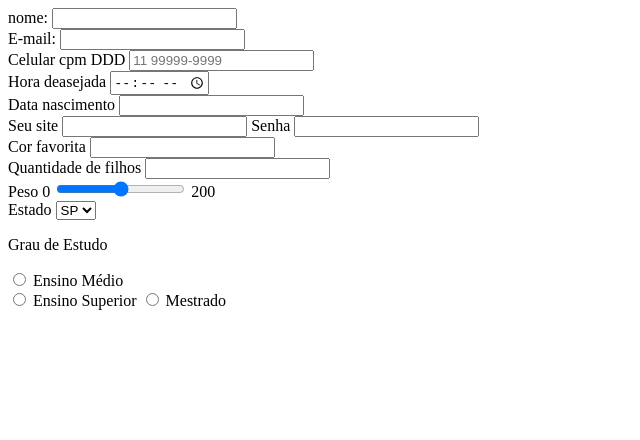
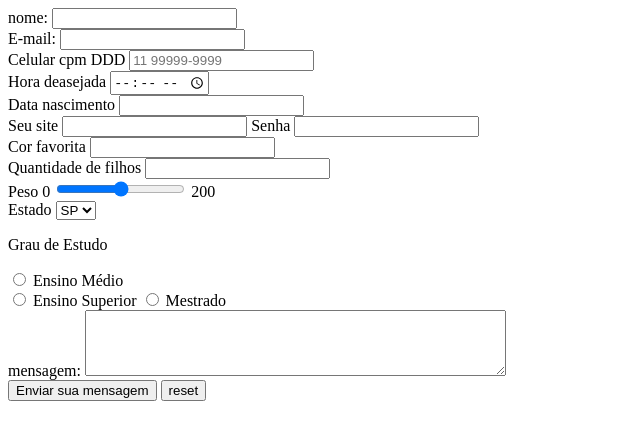
Before and after one commit to marlone000/formulario-html-css, a plain HTML site: page index.html in a window 1280 px wide. Shown: the whole page, without its empty margins (0-640 px from the left). Drawn offline with Linux system fonts and the light colour scheme.

Commit message:
Update index.html

```diff
--- a/index.html
+++ b/index.html
@@ -64,6 +64,14 @@
             <input type="radio" id="mestrado" name="grau_estudo" value="mestrado">
             <label for="mestrado">Mestrado</label>
         </div>
+        <div>
+            <label for=" msg">mensagem:</label>
+            <textarea id="msg" name="msg" cols="50" rows="4"></textarea>
+        </div>
+        <div class="button">
+            <button type="submit">Enviar sua mensagem</button>
+            <input type="reset" value="reset">
+        </div>
     </form>
 </body>
 
```
